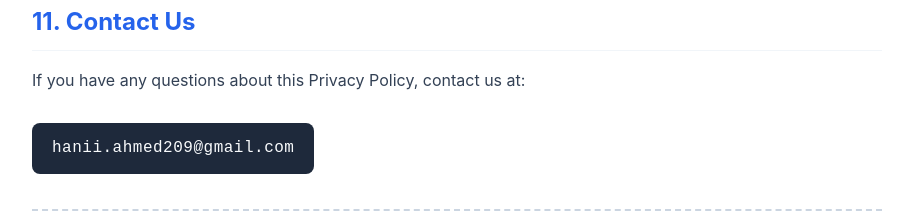
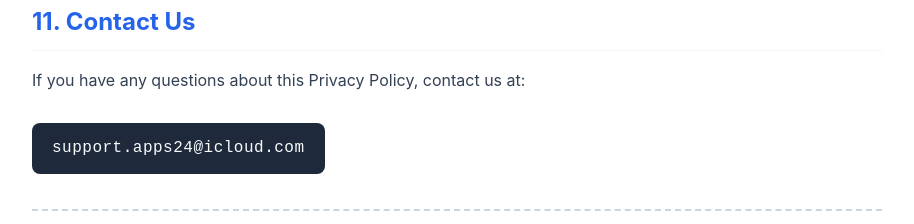
Before and after one commit to Hani-Codes/Hani-Codes.github.io, a plain HTML site: page drone-toolbox-privacy.html in a window 1280 px wide. Shown: the part 2980-3204 px from the top of the page, without its empty margins (183-1097 px from the left). Drawn offline with Linux system fonts and the light colour scheme.

Commit message:
Update contact email in privacy policy

```diff
--- a/drone-toolbox-privacy.html
+++ b/drone-toolbox-privacy.html
@@ -176,7 +176,7 @@
 
             <h2>11. Contact Us</h2>
             <p>If you have any questions about this Privacy Policy, contact us at:</p>
-            <div class="contact-box">hanii.ahmed209@gmail.com</div>
+            <div class="contact-box">support.apps24@icloud.com</div>
         </div>
 
         <!-- ================= ARABIC VERSION ================= -->
```
